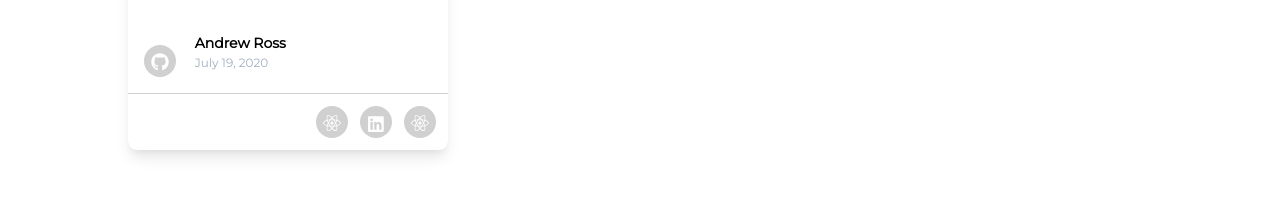
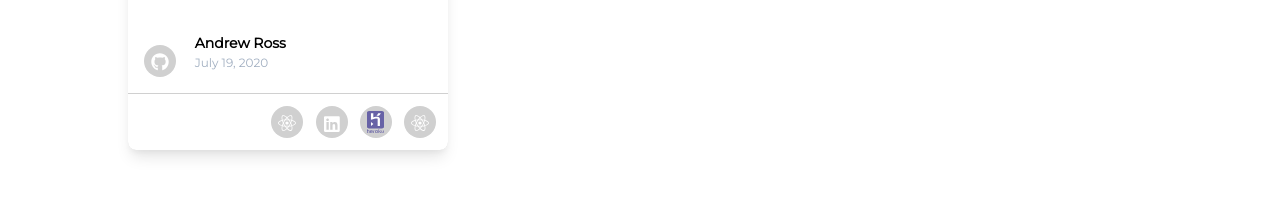
Before and after one commit to DopamineDriven/next-portfolio, a Next.js app: page / in a window 1280 px wide. Shown: the part 1301-1525 px from the top of the page. Built offline with nearby package versions, Linux system fonts and the light colour scheme; a web font is replaced by a local one.

Commit message:
updates to library being built

```diff
--- a/components/card-icons.tsx
+++ b/components/card-icons.tsx
@@ -19,9 +19,7 @@ import {
 	faUnsplash
 } from '@fortawesome/free-brands-svg-icons';
 
-import CustomSvgIcons from './svg-icons-mapped';
-
-const HerokuIcon = { CustomSvgIcons };
+import { HerokuIcon } from './svg-icons';
 
 type CardIconProps = {
 	twitter: string;
@@ -66,14 +64,14 @@ const CardIcons = ({ props, linkedin, twitter, react }: CardIconProps) => {
 							className='align-middle text-center font-extrabold text-1xl'
 						/>
 					</a>{' '}
-					{/* <a
-						aria-label='twitter'
-						target='__blank'
-						href={twitter}
-						className='bg-customGray text-white hover:text-white hover:bg-iconHover transition-colors leading-relaxed duration-500 text-lg inline-block text-center items-center align-middle justify-center w-8 h-8 mx-1 my-2 pt-1 rounded-full focus:outline-none'
+					<a
+						aria-label="Heroku"
+						className='bg-customGray text-white hover:text-white hover:bg-iconHover transition-colors leading-normal duration-500 text-lg inline-block text-center items-center align-middle justify-center w-8 h-8 mx-1 my-2 pt-1 rounded-full focus:outline-none'
 					>
-						<Heroku props={props} />
-					</a> */}{' '}
+						<i className='flex flex-row -mt-10 align-middle text-center font-extrabold justify-center text-1xl'>
+							<HerokuIcon width={'17'} fillColor='white' />
+						</i>
+					</a>{' '}
 					{react === '' ? (
 						<></>
 					) : (
--- a/components/footer.tsx
+++ b/components/footer.tsx
@@ -1,6 +1,6 @@
 import Container from './container';
 import { EXAMPLE_PATH } from '../lib/constants';
-import CustomSvgIcons from "./svg-icons-mapped";
+import CustomSvgIcons from './svg-icons-mapped';
 
 const Footer = () => {
 	return (
@@ -24,6 +24,7 @@ const Footer = () => {
 							View on GitHub
 						</a>
 					</div>
+					<CustomSvgIcons />
 				</div>
 			</Container>
 		</footer>
```
